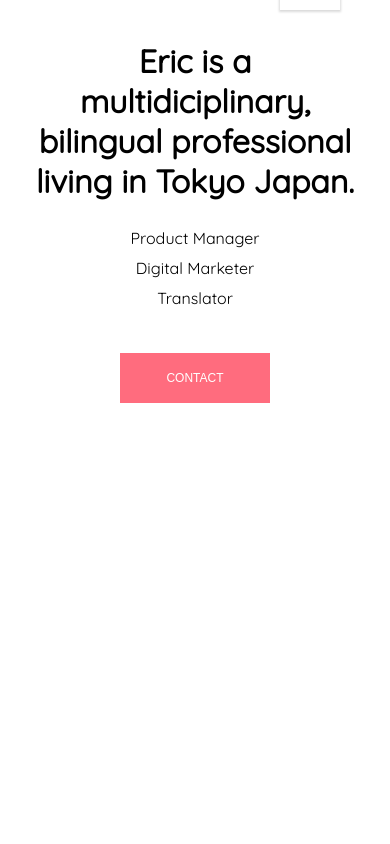
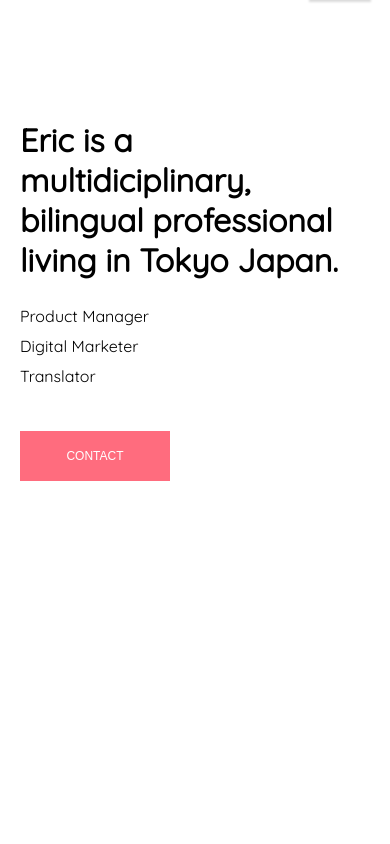
Before and after one commit to ericsato/ericsato.github.io, a plain HTML site: page index.html in a window 390 px wide. Shown: the top 844 px of the page. Drawn offline with nearby package versions, Linux system fonts and the light colour scheme.

Commit message:
some changes

```diff
--- a/static/scss/_header.scss
+++ b/static/scss/_header.scss
@@ -49,10 +49,10 @@
     box-sizing: border-box;
     position:fixed;
     width:60px;
-    right:50px;
+    right:20px;
     height:60px;
 
-    top:-50px;
+    top:-60px;
     -webkit-box-shadow: 0px 1px 2px 1px rgba(166,166,166,.4);
     -moz-box-shadow: 0px 1px 2px 1px rgba(166,166,166,.4);
     box-shadow: 0px 1px 2px 1px rgba(166,166,166,.4);
@@ -102,9 +102,9 @@ border-radius: 100px;
 @media screen and (max-width: 767px) {
   .feature {
     .intro {
-      text-align:center;
+      text-align:left;
       top:0;
-      margin:0 auto;
+      margin:100px auto;
 
       img {
         height:200px;
@@ -113,10 +113,10 @@ border-radius: 100px;
 
     .primary-nav {
       ul.nav-list {
-        margin:0 auto;
+        //margin:0 auto;
 
         li {
-          margin:0 auto;
+        //  margin:0 auto;
         }
       }
     }
```
Also changed, not shown: static/css/style.css, 1 other file.
